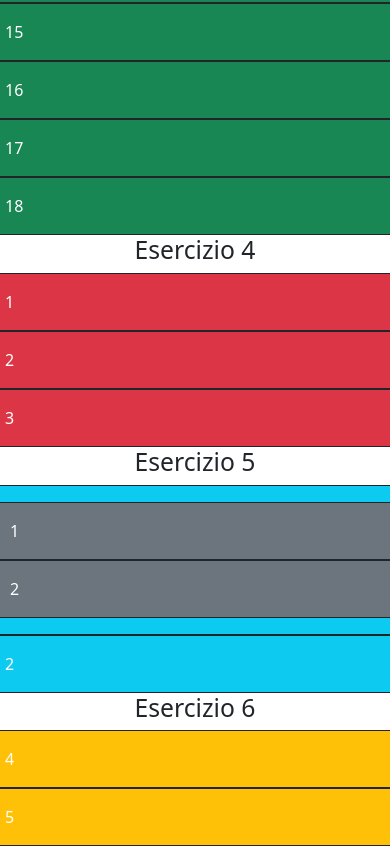
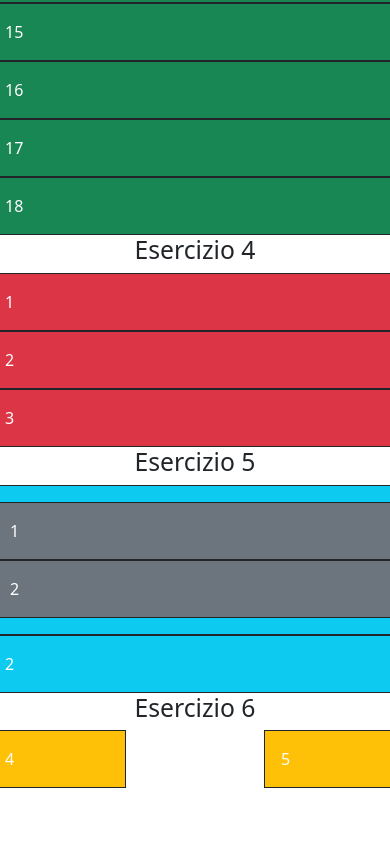
Before and after one commit to ageria20/epicode_U2_S6_L1, a plain HTML site: page index.html in a window 390 px wide. Shown: the part 1189-2035 px from the top of the page. After the commit the page ends 1977 px from the top, so only its background shows below. Drawn offline with nearby package versions, Linux system fonts and the light colour scheme.

Commit message:
esercizio 6 modificato

```diff
--- a/index.html
+++ b/index.html
@@ -79,8 +79,8 @@
 
     <h2 class="h2 text-center">Esercizio 6</h2>
     <div class="row text-white">
-      <div class="col-md-4 bg-warning p-3 border border-dark">4</div>
-      <div class="col-md-4 offset-md-4 bg-warning p-3 border border-dark">5</div>
+      <div class="col-4 bg-warning p-3 border border-dark">4</div>
+      <div class="col-4 offset-4 bg-warning p-3 border border-dark">5</div>
     </div>
   </body>
 </html>
```
